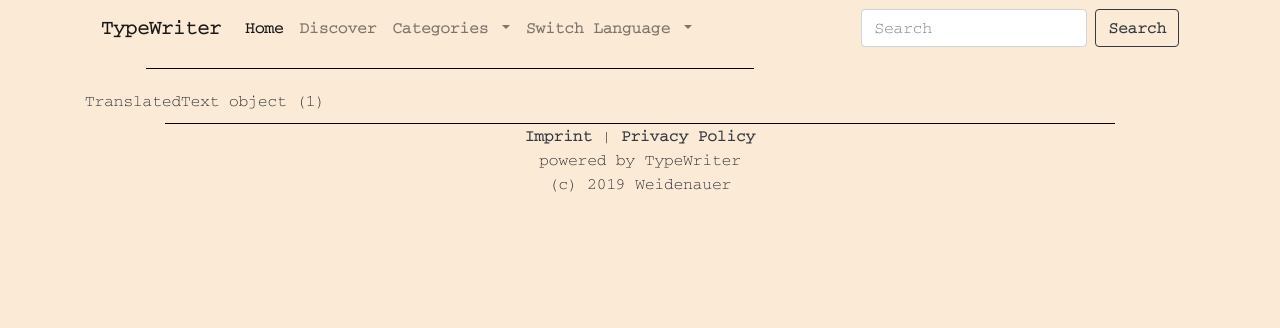
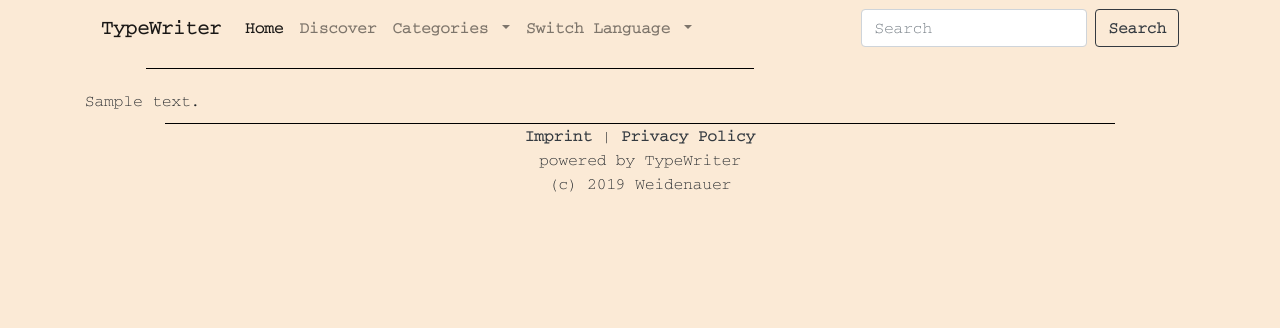
Before and after one commit to Earl0fPudding/TypeWriter, a Django app: template templates/blank_page.html in a window 1280 px wide. Shown: the top 328 px of the page. Run offline with Django 3.2, Linux system fonts and the light colour scheme; tables that the repository leaves empty hold one stand-in row (values such as "Sample post"); the template is opened without the code that fills it: values that come from a table or form of the project are taken from there, most other values are stand-ins (such as "Sample title", 1, 10 or a date in 2020); some libraries are stand-ins or nearby versions.

Commit message:
Fix not showing any text on imprint and privacy policy page

```diff
--- a/templates/blank_page.html
+++ b/templates/blank_page.html
@@ -11,7 +11,7 @@
         <div class="row">
             <div class="col-lg-8 col-12">
                 <div class="col-10 offset-1 horizontal-divider top-line"></div>
-                {{ text | safe }}
+                {{ text.text | safe }}
             </div>
         </div>
     </main>
```
